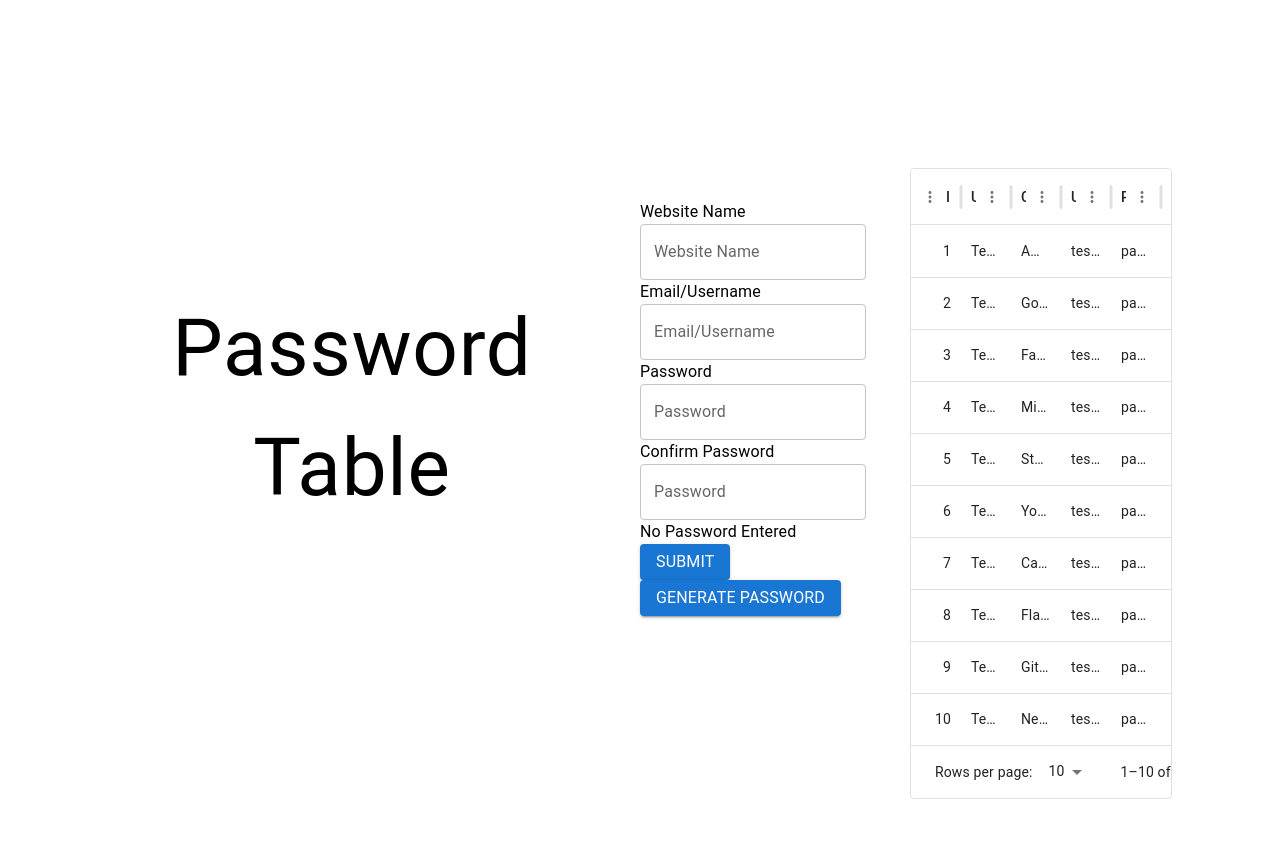
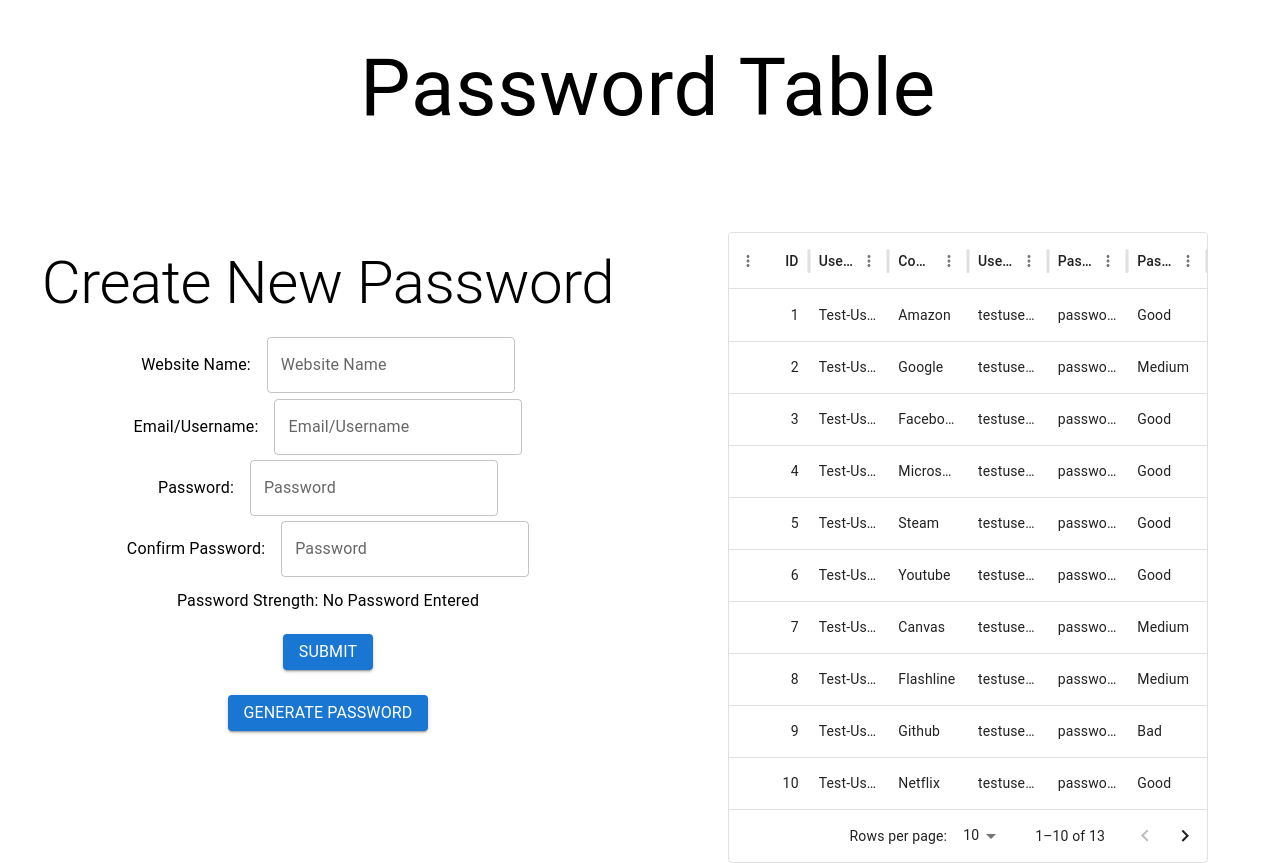
Before and after one commit to dbabusci/Info-Sec-Project, a React (Vite) app: page /landing in a window 1280 px wide. Before the commit the page ends 816 px from the top, so only its background shows below. Built offline with nearby package versions, Linux system fonts and the light colour scheme.

Commit message:
Fixed format for password view page, installed cryptojs for future encryption

```diff
--- a/package.json
+++ b/package.json
@@ -14,6 +14,7 @@
     "@emotion/styled": "^11.11.5",
     "@mui/material": "^5.15.14",
     "@mui/x-data-grid": "^7.1.1",
+    "crypto-js": "^4.2.0",
     "react": "^18.2.0",
     "react-dom": "^18.2.0",
     "react-router-dom": "^6.22.3"
--- a/src/App.jsx
+++ b/src/App.jsx
@@ -1,5 +1,5 @@
 import { Container } from "@mui/material";
-import {BrowserRouter, Routes, Route } from "react-router-dom";
+import { BrowserRouter, Routes, Route } from "react-router-dom";
 
 //Pages
 import LoginPage from "./pages/Login-Page";
@@ -10,22 +10,14 @@ import SignupPage from "./pages/Signup-Page";
 import "./style/general_page.css";
 
 function App() {
-  return(
-    <Container sx={{
-      display: "flex",
-      justifyContent: 'center',
-      alignItems: 'center',
-      width: '100vw',
-      height: '100vh',
-    }}>
-      <BrowserRouter>
-        <Routes>
-          <Route path="/" element={<LoginPage/>}/>
-          <Route path="landing" element={<PasswordViewPage/>}/>
-          <Route path="signup" element={<SignupPage/>}/>
-        </Routes>
-      </BrowserRouter>
-    </Container>
+  return (
+    <BrowserRouter>
+      <Routes>
+        <Route path="/" element={<LoginPage />} />
+        <Route path="landing" element={<PasswordViewPage />} />
+        <Route path="signup" element={<SignupPage />} />
+      </Routes>
+    </BrowserRouter>
   );
 }
 
--- a/src/components/New-Password-Form.jsx
+++ b/src/components/New-Password-Form.jsx
@@ -1,12 +1,15 @@
 //imported components
 import { useState, useEffect } from "react";
-import { Container, TextField, Button, Typography } from "@mui/material";
+import { TextField, Button, Typography } from "@mui/material";
 
 //custom functions/methods
 import passwordStrength from "../methods/Password-Strength";
 import generatePassword from "../methods/Password-Generator";
 
-function NewPasswordForm(){
+//style
+import '../style/new_password_form.css';
+
+function NewPasswordForm() {
     //align items vertically maybe
     const [website, setWebsite] = useState('');
     const [username, setUsername] = useState('');
@@ -44,44 +47,52 @@ function NewPasswordForm(){
         setStrength(passwordStrength(password));
     })
 
-    return(
-        <div>
-            <div>
-                <Typography>Website Name</Typography>
+    return (
+        <div className="new_password_form_container">
+            <div className="new_password_form_title_container">
+                <Typography variant="h2">Create New Password</Typography>
+            </div>
+            <div className="form_container">
+                <div className="new_password_form_item">
+                    <Typography sx={{m: 1}}>Website Name:</Typography>
                     <TextField
+                        sx={{m: 1}}
                         label="Website Name"
                         value={website}
                         onChange={handleWebsiteChange}
                     />
                 </div>
-            <div>
-                <Typography>Email/Username</Typography>
+                <div className="new_password_form_item">
+                    <Typography sx={{m: 1}}>Email/Username:</Typography>
                     <TextField
+                        sx={{m: 1}}
                         label="Email/Username"
                         value={username}
                         onChange={handleUsernameChange}
                     />
                 </div>
-            <div>
-                <Typography>Password</Typography>
+                <div className="new_password_form_item">
+                    <Typography sx={{m: 1}}>Password:</Typography>
                     <TextField
+                        sx={{m: 1}}
                         label="Password"
                         value={password}
                         onChange={handlePasswordChange}
                     />
                 </div>
-            <div>
-                <Typography>Confirm Password</Typography>
+                <div className="new_password_form_item">
+                    <Typography sx={{m: 1}}>Confirm Password:</Typography>
                     <TextField
+                        sx={{m: 1}}
                         label="Password"
                         value={confirmPassword}
                         onChange={handleConfirmPasswordChange}
                     />
                 </div>
-            <div>
-                <Typography>{strength}</Typography>
+                <div className="new_password_form_item">
+                    <Typography>Password Strength: {strength}</Typography>
                 </div>
-            <div>
+                <div className="new_password_form_item">
                     <Button
                         variant="contained"
                         onClick={handleSubmit}
@@ -89,7 +100,7 @@ function NewPasswordForm(){
                         <Typography>Submit</Typography>
                     </Button>
                 </div>
-            <div>
+                <div className="new_password_form_item">
                     <Button
                         variant="contained"
                         onClick={handleGeneratePassword}
@@ -98,6 +109,7 @@ function NewPasswordForm(){
                     </Button>
                 </div>
             </div>
+        </div>
     );
 }
 
--- a/src/style/general_page.css
+++ b/src/style/general_page.css
@@ -13,6 +13,7 @@
 
 .view_page_container{
     display: flex;
+    flex-direction: column;
     justify-content: center;
     align-items: center;
     width: 100vw;
--- /dev/null
+++ b/src/style/new_password_form.css
@@ -0,0 +1,28 @@
+.new_password_form_container{
+    width: 100%;
+    height: 100%;
+}
+
+.new_password_form_title_container{
+    width: 100%;
+    height: 20%;
+    display: flex;
+    align-items: center;
+    justify-content: center;
+    text-align: center;
+}
+
+.form_container{
+    width: 100%;
+    height: 80%;
+    display: grid;
+    grid-template-columns: [main-column] 100% [end-column];
+    grid-template-rows: [site-name-row-start] 15% [username-row-start] 15% [password-row-start] 15% [check-row-start] 15%
+                            [strength-row-start] 10% [generate-row-start] 15% [submit-row-start] 15% [row-end];
+}
+
+.new_password_form_item{
+    display: flex;
+    justify-content: center;
+    align-items: center;
+}
--- a/src/style/password_table.css
+++ b/src/style/password_table.css
@@ -17,6 +17,7 @@
 
 .utilities_container{
     display: flex;
+    flex-direction: row;
     justify-content: center;
     align-items: center;
     width: 100%;
@@ -27,12 +28,14 @@
     display: flex;
     align-items: center;
     justify-content: center;
-    height: 100%;
+    width: 100%;
+    height: 80%;
 }
 
 .password_creater_container{
     display: flex;
-    align-items: center;
+    align-items: start;
     justify-content: center;
-    height: 100%;
+    width: 100%;
+    height: 80%;
 }
```
Also changed, not shown: 1 other file (tests, documents, lock files or other folders). Lines whose indentation alone changed are shown as unchanged.
